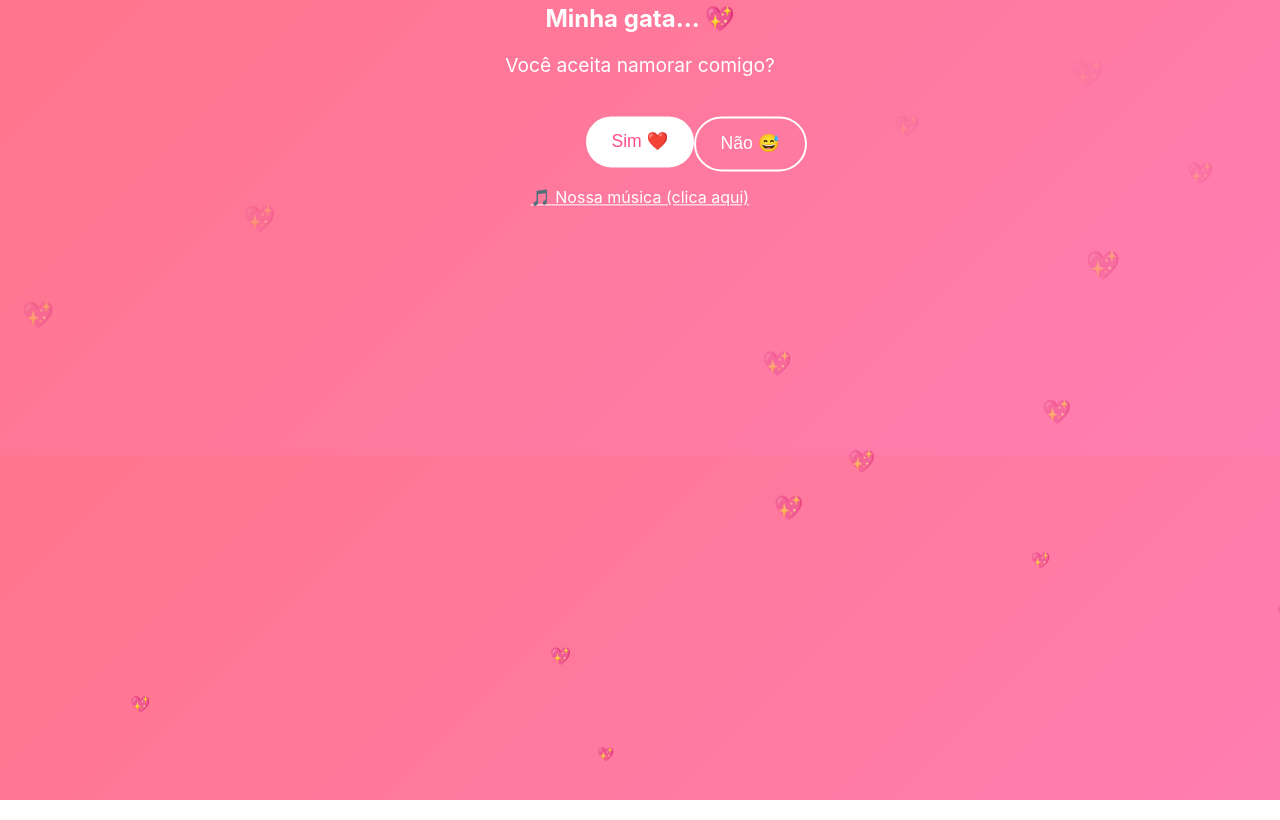
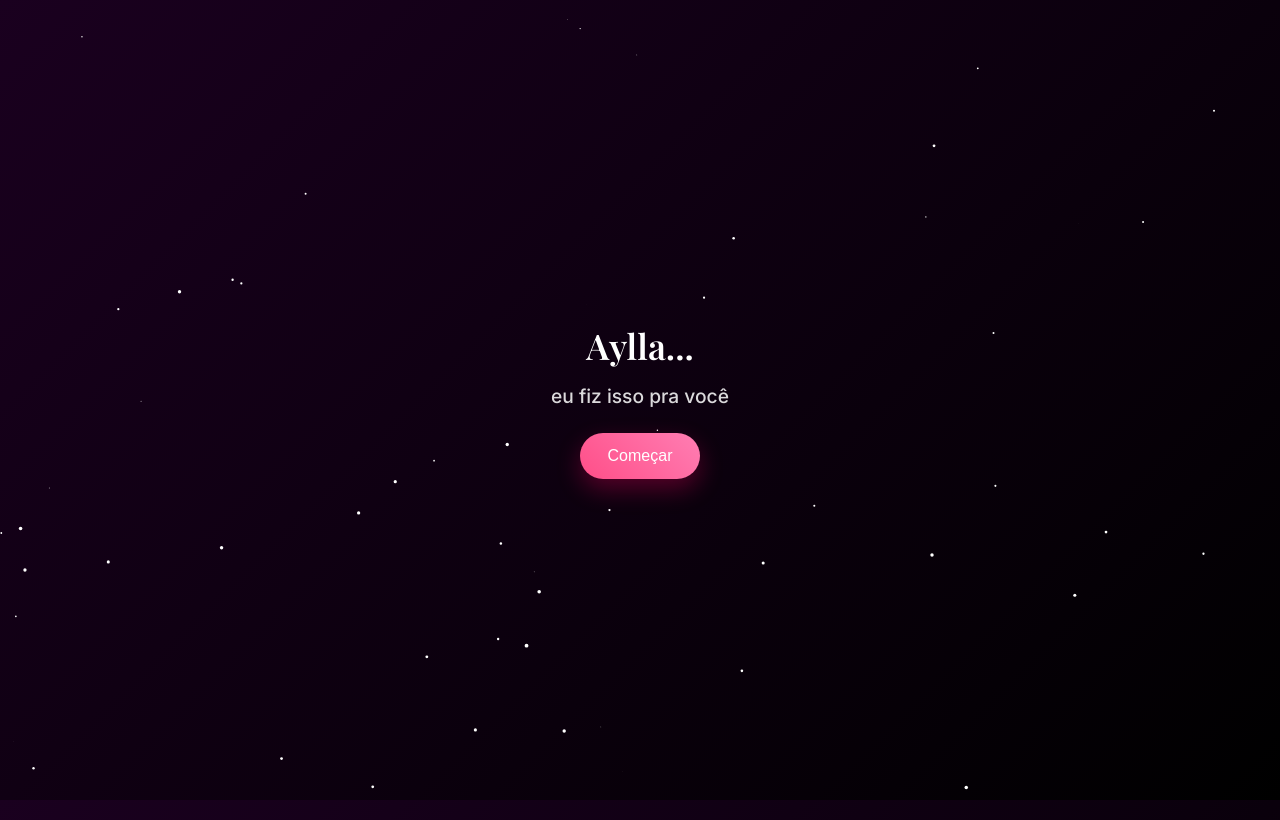
Before and after one commit to hakmishotakan-ops/Yalla, a plain HTML site: page index.html in a window 1280 px wide. Shown: the top 820 px of the page. Drawn offline with nearby package versions, Linux system fonts and the light colour scheme.

Commit message:
Update index.html

```diff
--- a/index.html
+++ b/index.html
@@ -3,137 +3,221 @@
 <head>
 <meta charset="UTF-8">
 <meta name="viewport" content="width=device-width, initial-scale=1.0">
-<title>Pra você, Aylla 💖</title>
+<title>Aylla 💖</title>
+
+<link href="https://fonts.googleapis.com/css2?family=Playfair+Display:wght@600&family=Inter:wght@300;500&display=swap" rel="stylesheet">
 
 <style>
+* {margin:0;padding:0;box-sizing:border-box;}
+
 body {
-    margin: 0;
-    padding: 0;
-    font-family: -apple-system, BlinkMacSystemFont, sans-serif;
-    background: linear-gradient(135deg, #ff758c, #ff7eb3);
-    overflow: hidden;
-    color: white;
-    text-align: center;
+    font-family: 'Inter', sans-serif;
+    height:100vh;
+    overflow:hidden;
+    background: linear-gradient(135deg,#1a001f,#000);
+    color:white;
 }
 
-.container {
-    position: relative;
-    top: 50%;
-    transform: translateY(-50%);
-    padding: 20px;
-    animation: fadeIn 2s ease;
+/* fundo com partículas suaves */
+canvas {
+    position:fixed;
+    top:0;left:0;
+    z-index:0;
+}
+
+/* container */
+.screen {
+    position:absolute;
+    width:100%;
+    height:100%;
+    display:flex;
+    justify-content:center;
+    align-items:center;
+    flex-direction:column;
+    text-align:center;
+    padding:30px;
+    transition:0.6s ease;
+    z-index:2;
+}
+
+.hidden {
+    opacity:0;
+    transform:scale(1.05);
+    pointer-events:none;
 }
 
 h1 {
-    font-size: 2rem;
+    font-family:'Playfair Display', serif;
+    font-size:2.2rem;
+    margin-bottom:15px;
 }
 
 p {
-    font-size: 1.2rem;
-    margin-top: 10px;
+    font-size:1.2rem;
+    opacity:0.85;
+    max-width:320px;
 }
 
-button {
-    margin-top: 20px;
-    padding: 15px 25px;
-    font-size: 1.1rem;
-    border: none;
-    border-radius: 30px;
-    cursor: pointer;
-    transition: 0.3s;
+/* botão */
+.btn {
+    margin-top:25px;
+    padding:14px 28px;
+    border-radius:40px;
+    border:none;
+    font-size:1rem;
+    cursor:pointer;
+    background: linear-gradient(45deg,#ff4e88,#ff7eb3);
+    color:white;
+    box-shadow:0 10px 25px rgba(255,0,100,0.3);
+    transition:0.2s;
 }
 
-#sim {
-    background: white;
-    color: #ff4e88;
+.btn:active {
+    transform:scale(0.95);
 }
 
+/* botão fugir */
 #nao {
-    background: transparent;
-    border: 2px solid white;
-    color: white;
-    position: absolute;
+    position:absolute;
+    background:transparent;
+    border:2px solid white;
 }
 
-#resposta {
-    margin-top: 20px;
-    font-size: 1.4rem;
+/* link música */
+.music {
+    margin-top:20px;
+    font-size:0.9rem;
+    color:white;
+    opacity:0.7;
 }
 
-.music {
-    margin-top: 20px;
-    display: block;
-    color: white;
-    text-decoration: underline;
+/* corações */
+.heart {
+    position:absolute;
+    bottom:-10px;
+    font-size:20px;
+    animation:rise 6s linear infinite;
 }
 
-.heart {
-    position: absolute;
-    bottom: -10px;
-    color: white;
-    font-size: 20px;
-    animation: subir 5s linear infinite;
-}
-
-@keyframes subir {
-    0% { transform: translateY(0); opacity: 1; }
-    100% { transform: translateY(-100vh); opacity: 0; }
-}
-
-@keyframes fadeIn {
-    from { opacity: 0; transform: translateY(30px);}
-    to { opacity: 1; transform: translateY(-50%);}
+@keyframes rise {
+    to { transform:translateY(-110vh); opacity:0; }
 }
 </style>
 </head>
 
 <body>
 
-<div class="container">
+<canvas id="bg"></canvas>
+
+<!-- TELAS -->
+<div class="screen" id="t1">
     <h1>Aylla...</h1>
-    <p>Desde que você entrou na minha vida,</p>
-    <p>tudo ficou mais leve, mais bonito...</p>
-    <p>e mais verdadeiro.</p>
+    <p>eu fiz isso pra você</p>
+    <button class="btn" onclick="next()">Começar</button>
+</div>
 
-    <h2>Minha gata... 💖</h2>
+<div class="screen hidden" id="t2">
+    <p>Tem coisas que a gente não explica...</p>
+    <button class="btn" onclick="next()">Continuar</button>
+</div>
+
+<div class="screen hidden" id="t3">
+    <p>só sente.</p>
+    <button class="btn" onclick="next()">Continuar</button>
+</div>
+
+<div class="screen hidden" id="t4">
+    <p>E de alguma forma...</p>
+    <button class="btn" onclick="next()">Continuar</button>
+</div>
+
+<div class="screen hidden" id="t5">
+    <p>você virou algo muito especial pra mim.</p>
+    <button class="btn" onclick="next()">Continuar</button>
+</div>
+
+<div class="screen hidden" id="t6">
+    <p>E eu não quero mais imaginar meus dias sem você.</p>
+    <button class="btn" onclick="next()">Continuar</button>
+</div>
+
+<div class="screen hidden" id="t7">
+    <h1>Minha gata 💖</h1>
     <p>Você aceita namorar comigo?</p>
 
-    <button id="sim" onclick="aceitar()">Sim ❤️</button>
-    <button id="nao" onmouseover="fugir()">Não 😅</button>
-
-    <div id="resposta"></div>
+    <button class="btn" onclick="aceitar()">Sim ❤️</button>
+    <button id="nao" class="btn" ontouchstart="fugir()" onmouseover="fugir()">Não 😅</button>
 
     <a class="music" href="https://www.youtube.com/results?search_query=Is+This+Love" target="_blank">
-        🎵 Nossa música (clica aqui)
+        🎵 Is This Love
     </a>
 </div>
 
 <script>
-function aceitar() {
-    document.getElementById("resposta").innerHTML = "Agora é oficial ❤️ Eu te quero pra sempre, minha gata.";
+/* fluxo correto */
+let atual = 1;
+const total = 7;
+
+function next(){
+    document.getElementById("t"+atual).classList.add("hidden");
+    atual++;
+    if(atual <= total){
+        document.getElementById("t"+atual).classList.remove("hidden");
+    }
 }
 
-function fugir() {
-    const botao = document.getElementById("nao");
-    const x = Math.random() * (window.innerWidth - 100);
-    const y = Math.random() * (window.innerHeight - 50);
-    botao.style.left = x + "px";
-    botao.style.top = y + "px";
+/* botão fugir */
+function fugir(){
+    const b = document.getElementById("nao");
+    b.style.left = Math.random()*(window.innerWidth-100)+"px";
+    b.style.top = Math.random()*(window.innerHeight-50)+"px";
 }
 
-// corações subindo
-setInterval(() => {
-    const heart = document.createElement("div");
-    heart.classList.add("heart");
-    heart.innerHTML = "💖";
-    heart.style.left = Math.random() * 100 + "vw";
-    heart.style.fontSize = (Math.random() * 20 + 10) + "px";
-    document.body.appendChild(heart);
+/* aceitar */
+function aceitar(){
+    document.body.innerHTML = "<h1 style='margin-top:40vh;text-align:center;'>Agora é oficial ❤️<br>Eu te quero pra sempre.</h1>";
 
-    setTimeout(() => {
-        heart.remove();
-    }, 5000);
-}, 300);
+    setInterval(()=>{
+        let h=document.createElement("div");
+        h.className="heart";
+        h.innerHTML="💖";
+        h.style.left=Math.random()*100+"vw";
+        document.body.appendChild(h);
+    },200);
+}
+
+/* fundo partículas */
+const canvas = document.getElementById("bg");
+const ctx = canvas.getContext("2d");
+
+canvas.width = window.innerWidth;
+canvas.height = window.innerHeight;
+
+let particles = [];
+for(let i=0;i<60;i++){
+    particles.push({
+        x:Math.random()*canvas.width,
+        y:Math.random()*canvas.height,
+        r:Math.random()*2
+    });
+}
+
+function draw(){
+    ctx.clearRect(0,0,canvas.width,canvas.height);
+    ctx.fillStyle="white";
+
+    particles.forEach(p=>{
+        ctx.beginPath();
+        ctx.arc(p.x,p.y,p.r,0,Math.PI*2);
+        ctx.fill();
+
+        p.y -= 0.2;
+        if(p.y<0) p.y = canvas.height;
+    });
+
+    requestAnimationFrame(draw);
+}
+draw();
 </script>
 
 </body>
```
